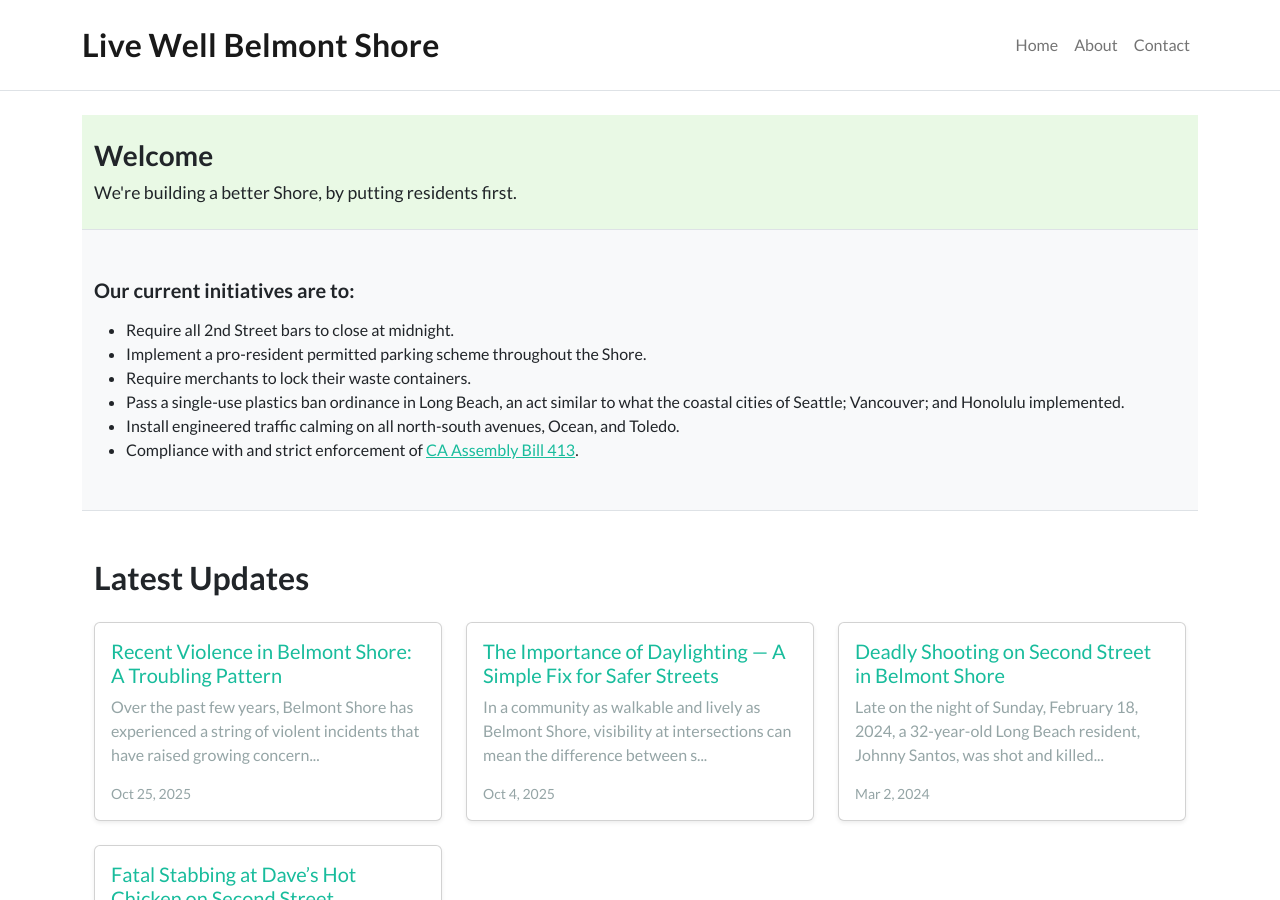
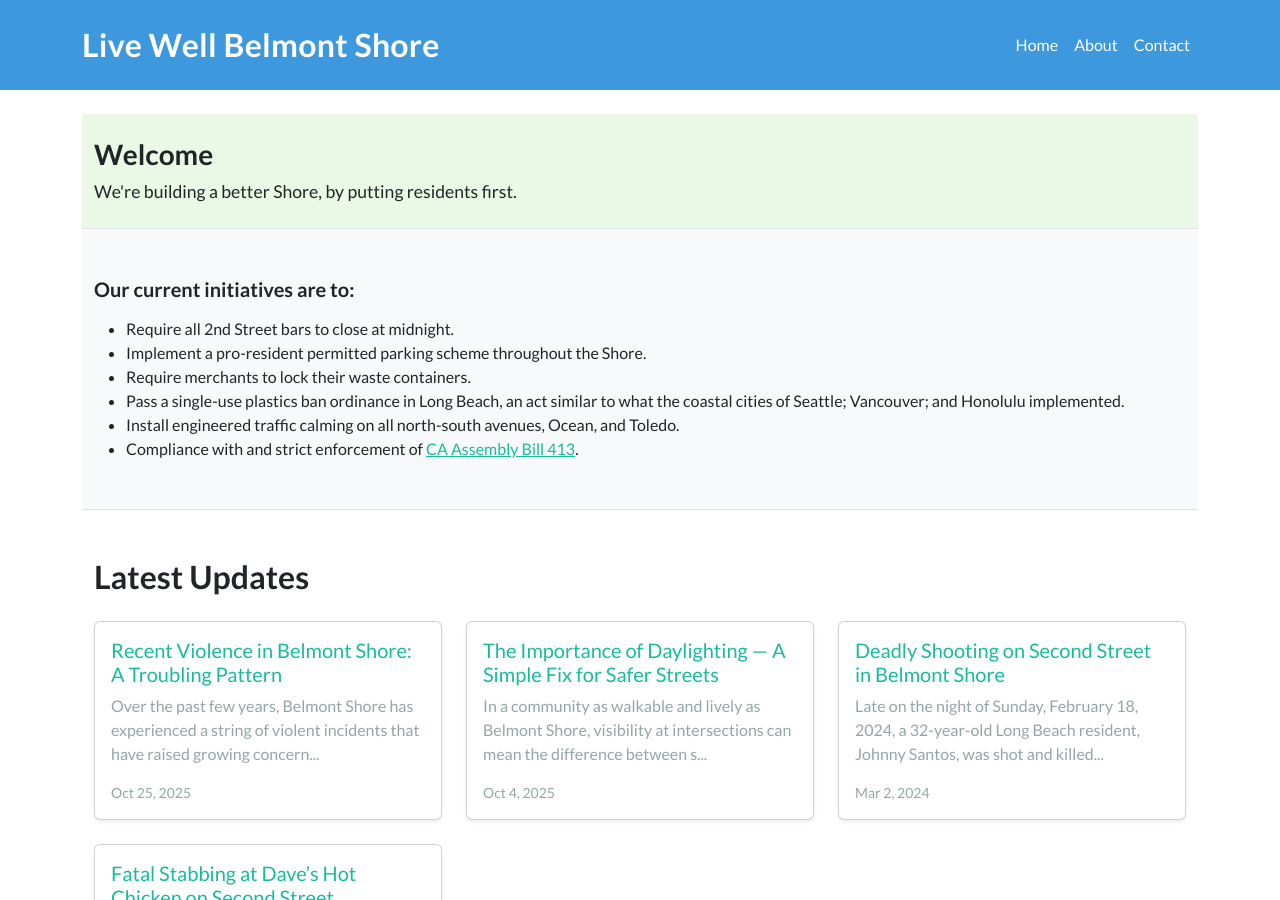
Before and after one commit to ericmseitz/livewellbs, a Jekyll site: the page built from index.html, in a window 1280 px wide and 900 px high. Built offline with Jekyll 4.4.1, drawn with Linux system fonts in a browser that asks for light colours; nearby versions of some CDN libraries.

Commit message:
Make navbar blue with white text

```diff
--- a/_layouts/default.html
+++ b/_layouts/default.html
@@ -26,7 +26,7 @@
   <body class="d-flex flex-column min-vh-100">
 
     <!-- Nav -->
-    <nav class="navbar navbar-expand-lg navbar-light bg-white border-bottom sticky-top" aria-label="Main navigation">
+    <nav class="navbar navbar-expand-lg navbar-dark sticky-top" style="background-color: #3E98DE;">
       <div class="container">
         <!-- Left: site title links to home -->
         <a class="navbar-brand fw-bold fs-3" href="{{ '/' | relative_url }}">{{ site.title }}</a>
```
